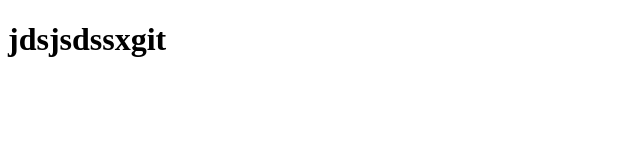
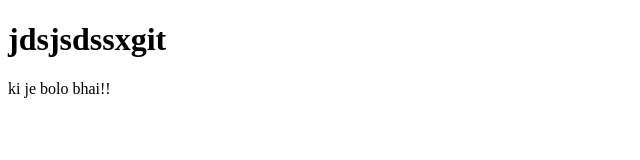
Before and after one commit to alfazalamsifat/alfaz--demo, a plain HTML site: page index.html in a window 1280 px wide. Shown: the whole page, without its empty margins (0-640 px from the left). Drawn offline with Linux system fonts and the light colour scheme.

Commit message:
some change

```diff
--- a/index.html
+++ b/index.html
@@ -7,6 +7,6 @@
 </head>
 <body>
 <h1>jdsjsdssxgit</h1>
-
+ ki je bolo bhai!!
 </body>
 </html>
```
